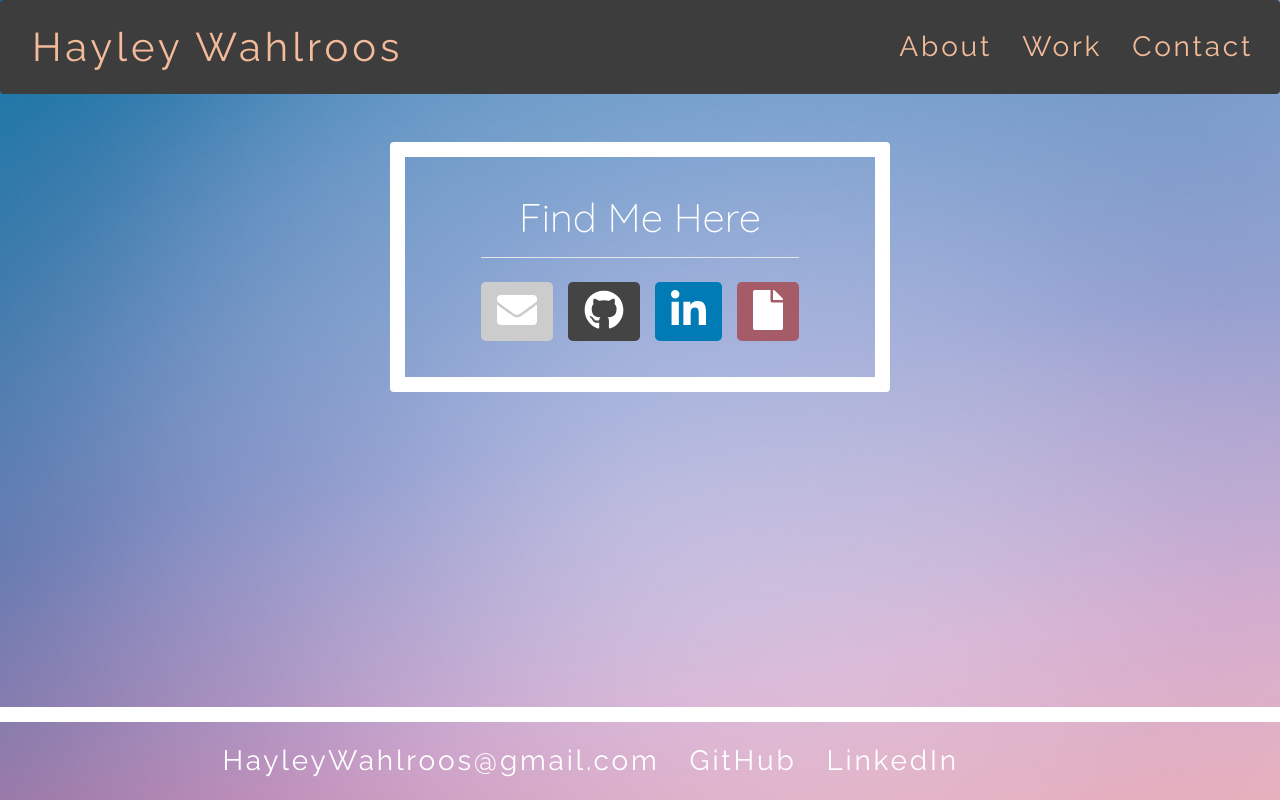
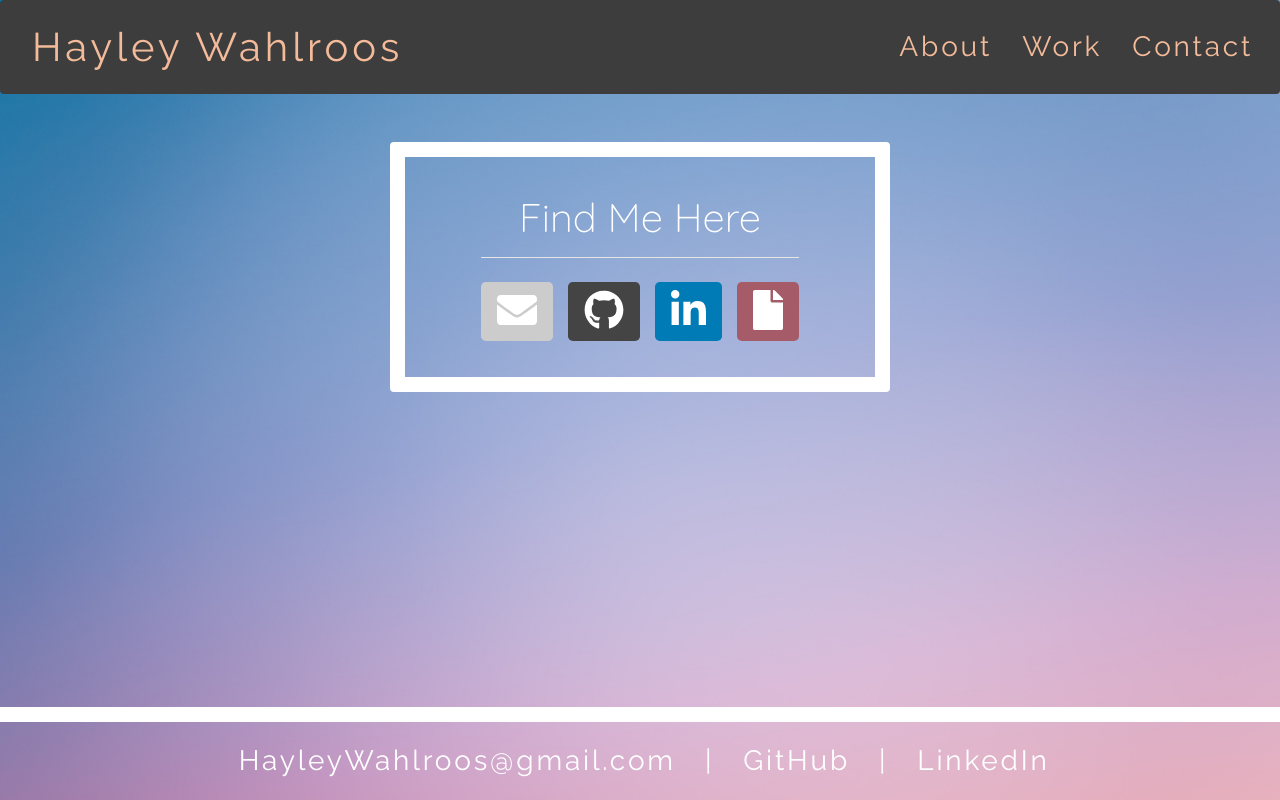
Before and after one commit to haywah27/react-portfolio, a React (Create React App) app: page /contact in a window 1280 px wide. Shown: the top 800 px of the page. Built offline with nearby package versions, Linux system fonts and the light colour scheme.

Commit message:
alignment adjustments acrosee multiple pages

```diff
--- a/src/App.css
+++ b/src/App.css
@@ -10,4 +10,5 @@ body {
   background-size: 100% 100%;
   font-family: 'Raleway', sans-serif;
   height: 100%;
+  cursor: default;
 }
--- a/src/components/Nav/Foot.js
+++ b/src/components/Nav/Foot.js
@@ -11,7 +11,12 @@ function Footer() {
       variant="dark"
     >
       <Navbar.Toggle aria-controls="responsive-navbar-nav" />
-      <Navbar.Collapse className="navbarColapse" id="responsive-navbar-nav" bg="dark" variant="dark">
+      <Navbar.Collapse
+        className="navbarColapse"
+        id="responsive-navbar-nav"
+        bg="dark"
+        variant="dark"
+      >
         <Nav className="footerMargin">
           <Nav.Link
             className=" footLink"
@@ -22,12 +27,19 @@ function Footer() {
           >
             HayleyWahlroos@gmail.com
           </Nav.Link>
-          <Nav.Link className="footLink" href="https://github.com/haywah27">
+          <div className="footLinkSeperator">|</div>
+          <Nav.Link
+            className="footLink"
+            onClick={() => window.open("https://github.com/haywah27", "_blank")}
+          >
             GitHub
           </Nav.Link>
+          <div className="footLinkSeperator">|</div>
           <Nav.Link
             className="footLink"
-            href="https://www.linkedin.com/in/wahlroos/"
+            onClick={() =>
+              window.open("https://www.linkedin.com/in/wahlroos/", "_blank")
+            }
           >
             LinkedIn
           </Nav.Link>
--- a/src/components/Nav/footer.css
+++ b/src/components/Nav/footer.css
@@ -14,7 +14,7 @@
 
 .footerMargin{
     margin: auto;
-    width: 70%;
+    width: auto;
     text-align: center;
 }
 
@@ -28,10 +28,23 @@
     padding: 0.25em;
 }
 
+.footLinkSeperator{
+    margin: 0.1em;
+    font-size: 1.75em;
+    letter-spacing: 0.1em;
+    text-indent: 0.3em;
+    color: white !important;
+    font-weight: 500 !important;
+    padding: 0.25em;
+}
+
 .navbarColapse{
     text-align: center!important;
 }
 
+.footLink:hover{
+    color:#3d3d3d!important;
+}
 
 @media (max-width: 400px) {
     .footLink{
@@ -43,4 +56,5 @@
         font-weight: 500 !important;
         /* padding: 0.25em; */
     }
+
 }
--- a/src/pages/about.css
+++ b/src/pages/about.css
@@ -40,7 +40,7 @@
   align-items: center;
   width: 30rem;
   margin: 15px;
-  min-height: 386px;
+  min-height: 402px;
 }
 
 .skillsHeader {
@@ -82,6 +82,10 @@
     font-size: 40px !important;
   }
 
+  .skillsCard {
+    min-height: 300px;
+  }
+
   .cardCss {
     border: 15px solid white;
     padding: 0.25rem !important;
```
